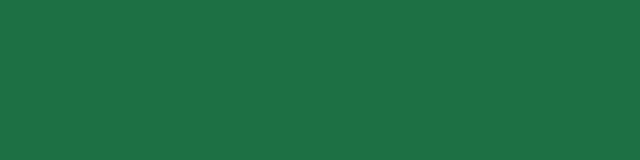
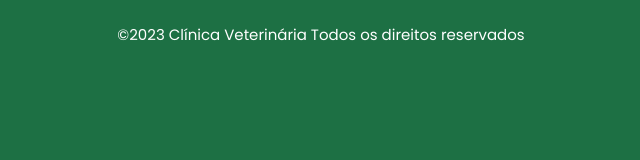
Before and after one commit to JuliaFee/petShopProject-TDS2, a plain HTML site: page layout/footer.html in a window 1280 px wide. Shown: the whole page, without its empty margins (319-959 px from the left). Drawn offline with Linux system fonts and the light colour scheme.

Commit message:
feat: style footer

```diff
--- a/assets/css/style.footer.css
+++ b/assets/css/style.footer.css
@@ -3,4 +3,12 @@
     font-family: 'Poppins';
     background-color: #1D7044;
     color: white;
+
 }
+#main-container{
+    font-size: 15px;
+    display: flex;
+    flex-direction: column;
+    align-items: center;
+
+}
--- a/layout/footer.html
+++ b/layout/footer.html
@@ -7,6 +7,8 @@
     <title>Document</title>
 </head>
 <body>
-
+    <div id="main-container">
+    <p>©2023 Clínica Veterinária Todos os direitos reservados</p>
+</div>
 </body>
 </html>
```
